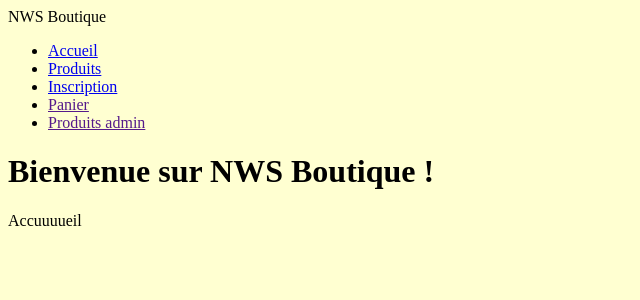
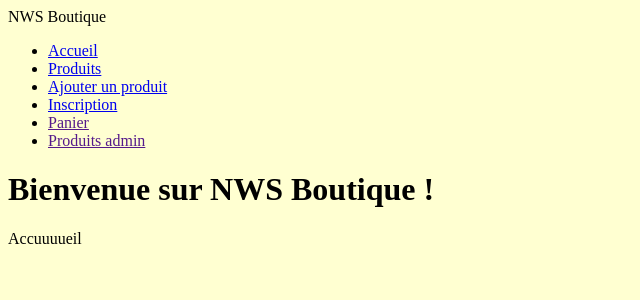
Before and after one commit to rachboudj/nws-boutique, a PHP site: page / in a window 1280 px wide. Shown: the top 300 px of the page, without its empty margins (0-640 px from the left). Run offline with PHP 8.4, Linux system fonts and the light colour scheme.

Commit message:
ajout lien vers ajoutProduit

```diff
--- a/src/View/layout.php
+++ b/src/View/layout.php
@@ -13,6 +13,7 @@
                 <ul>
                     <li><a href="index.php?page=accueil">Accueil</a></li>
                     <li><a href="index.php?page=produits">Produits</a></li>
+                    <li><a href="index.php?page=ajoutProduits">Ajouter un produit</a></li>
                     <li><a href="index.php?page=inscription">Inscription</a></li>
                     <li><a href="">Panier</a></li>
                     <li><a href="">Produits admin</a></li>
```
